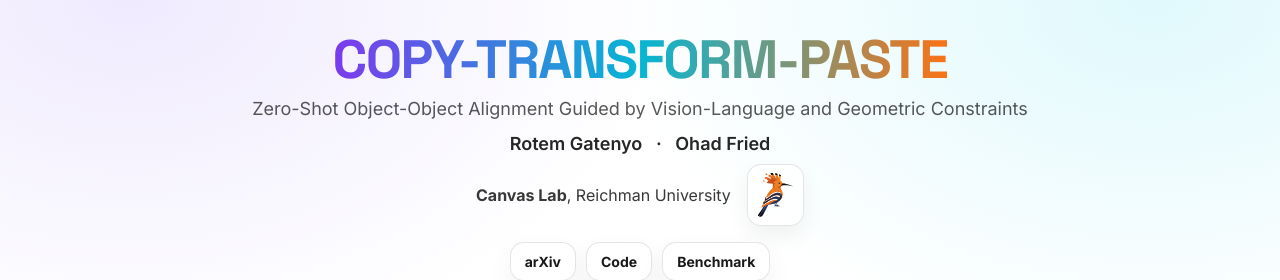
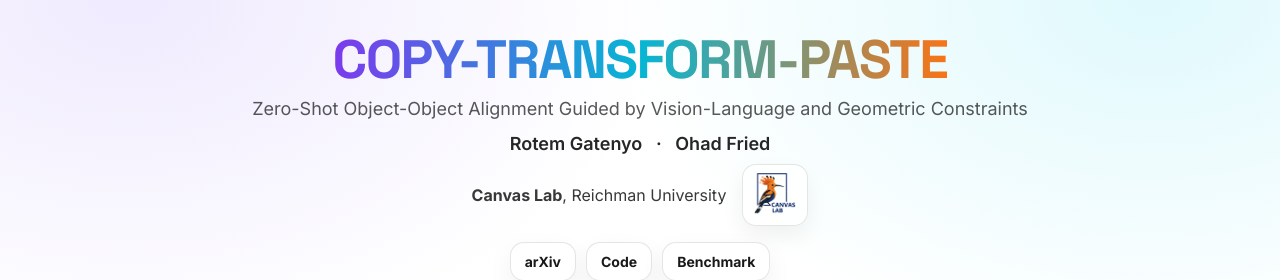
Before and after one commit to RotemGat/CopyTransformPaste, a plain HTML site: page index.html in a window 1280 px wide. Shown: the top 280 px of the page. Drawn offline with Linux system fonts and the light colour scheme.

Commit message:
Modiy canvas lab logo

```diff
--- a/index.html
+++ b/index.html
@@ -468,7 +468,7 @@
           <div class="affil-text"><b>Canvas Lab</b>, Reichman University</div>
 
           <a class="lab-logo-link" href="https://canvas-lab.org/" target="_blank" rel="noopener" aria-label="Canvas Lab website">
-            <img class="lab-logo" src="assets/imgs/canvas_lab_logo.svg" alt="Canvas Lab logo">
+            <img class="lab-logo" src="assets/imgs/logo.png" alt="Canvas Lab logo">
           </a>
         </div>
       </div>
```
Also changed, not shown: assets/imgs/logo.png (added).
